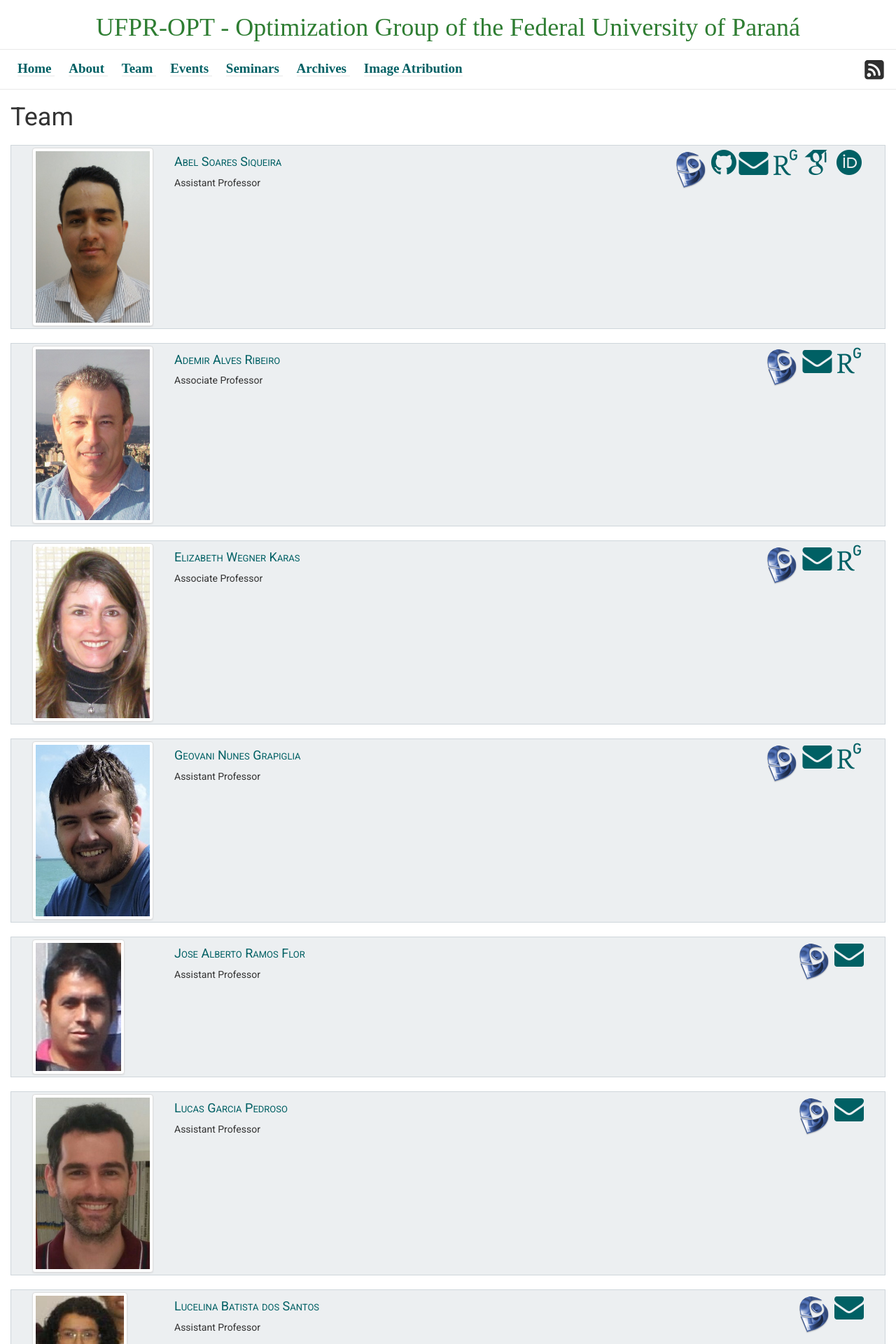
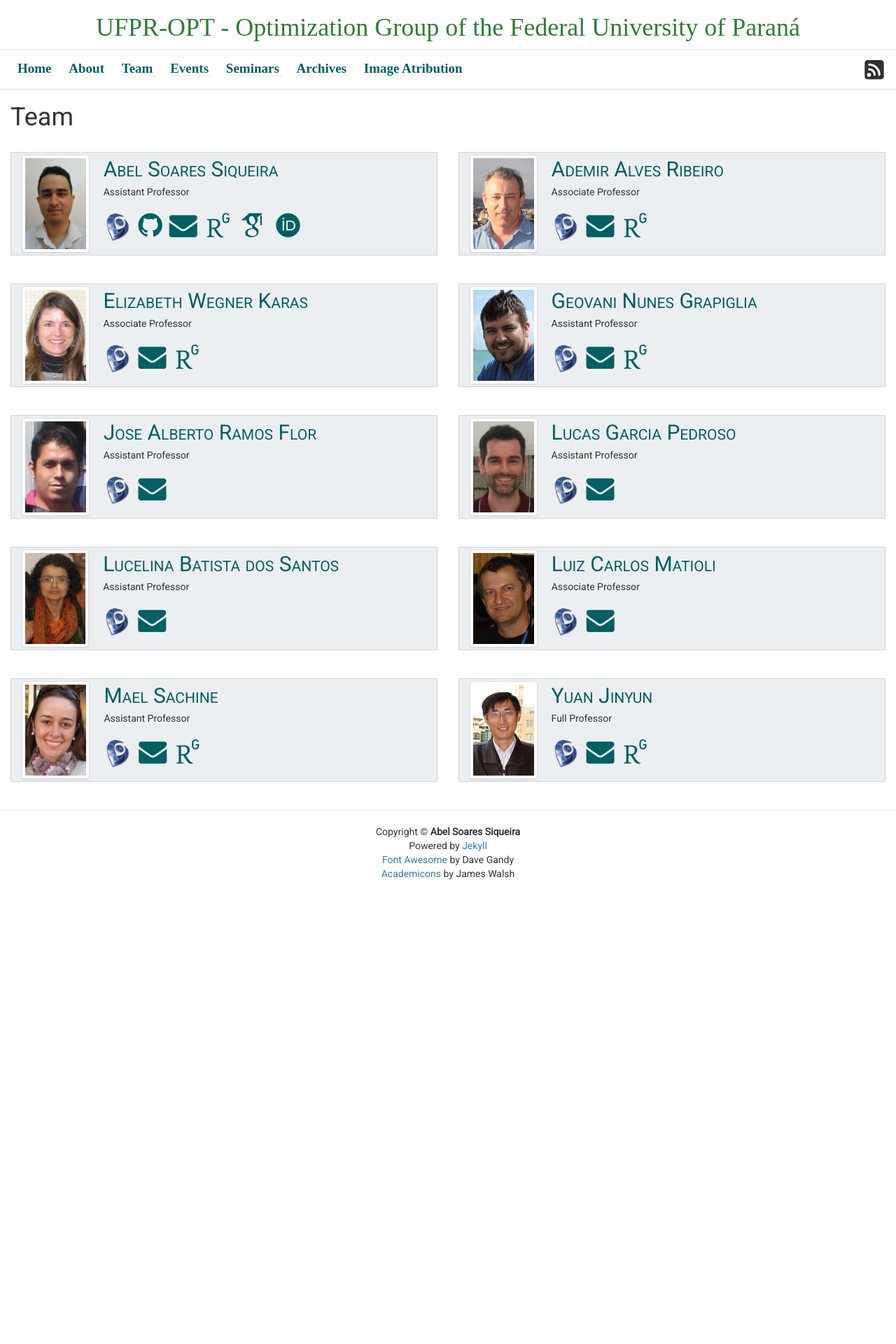
Before and after one commit to ufpr-pde/ufpr-opt.github.io, a Jekyll site: the page built from c_team.md, in a window 1280 px wide. Shown: the top 1920 px of the page at 70% size. Built offline with Jekyll 4.4.1, drawn with Linux system fonts in a browser that asks for light colours; some web fonts are replaced; after the commit the page ends 1258 px from its top, so only the background shows below that; some of the changed text lies outside the part shown.

Commit message:
Update team page

```diff
--- a/_includes/footer.html
+++ b/_includes/footer.html
@@ -3,9 +3,7 @@
   <div class="col-xs-12 text-center">
 
     Copyright &copy; <strong>Abel Soares Siqueira</strong><br>
-    Powered by <a href="https://github.com/jekyll/jekyll">Jekyll</a> on GitHub<br>
-    Based on Theme <a href="https://github.com/yulijia/freshman21/">Freshman21</a><br>
-    designed by <a href="http://yulijia.net">Lijia Yu</a><br>
+    Powered by <a href="https://github.com/jekyll/jekyll">Jekyll</a><br>
     <a href="http://fontawesome.io">Font Awesome</a> by Dave Gandy<br>
     <a href="https://jpswalsh.github.io/academicons/">Academicons</a> by
     James Walsh
--- a/_sass/_base.scss
+++ b/_sass/_base.scss
@@ -1,3 +1,8 @@
+.card-team-name {
+  font-size: 30px;
+  font-variant: small-caps;
+}
+
 .next-seminar {
   h3 {
     font-variant: small-caps;
@@ -97,6 +102,29 @@
     padding: 0px 10px;
     color: $grey-color;
   }
+  img {
+    height: 40px;
+    @media screen and (max-width: 768px) {
+      height: 30px;
+    }
+  }
+  .photo {
+    height: 140px;
+    @media screen and (max-width: 768px) {
+      height: 100px;
+    }
+    margin-right: 10px;
+    @media screen and (max-width: 768px) {
+      margin-right: 5px;
+    }
+  }
+}
+
+.icons {
+  font-size: 40px;
+  @media screen and (max-width: 768px) {
+    font-size: 30px;
+  }
 }
 
 footer {
--- a/c_team.md
+++ b/c_team.md
@@ -4,52 +4,60 @@ title: Team
 permalink: /team/
 ---
 
+<div class="row">
+
 {% assign team = site.data.team | sort: 'fullname' %}
 {% for p in team %}
+<div class="col-md-6 col-xs-12">
 <div class="card container-fluid">
 
-  <div class="col-xs-4 col-md-2">
-  <div class="pull-left">
+  <div class="photo pull-left">
     {% if p.site %}<a href="{{ p.site }}">{% endif %}
       <img class="photo img-thumbnail" src="{{ site.baseurl }}/images/{{ p.key }}.jpg" alt="{{ p.fullname }}">
     {% if p.site %}</a>{% endif %}
   </div>
+  <div class="text-left">
+  <!--
+  <div class="col-xs-4 text-right team-info-logo">
+  -->
+  <span class="card-team-name">
+    <a href="{{ site.baseurl }}/team/{{ p.key }}.html"> {{ p.fullname }} </a>
+  </span>
+  <p class="hidden-xs"> {{ p.rank }} Professor </p>
+
+  <div class="icons">
+  <a href="{{ p.lattes }}">
+    <img src="{{ site.baseurl }}/images/lattes.png" alt="Lattes" title="Lattes">
+  </a>
+  {% if p.github %}
+  <a href="http://github.com/{{ p.github }}">
+    <i class="fa fa-github"></i>
+  </a>
+  {% endif %}
+  {% if p.email %}
+  <a href="mailto:{{ p.email }}">
+    <i class="fa fa-envelope"></i>
+  </a>
+  {% endif %}
+  {% if p.rgate %}
+  <a href="https://www.researchgate.net/profile/{{ p.rgate }}">
+    <i class="ai ai-researchgate"></i>
+  </a>
+  {% endif %}
+  {% if p.scholar %}
+  <a href="https://scholar.google.com.br/citations?user={{ p.scholar }}">
+    <i class="ai ai-google-scholar"></i>
+  </a>
+  {% endif %}
+  {% if p.orcid %}
+  <a href="https://orcid.org/{{ p.orcid }}">
+    <i class="ai ai-orcid"></i>
+  </a>
+  {% endif %}
   </div>
-  <div class="col-xs-4 col-md-6">
-  <h4> <a href="{{ site.baseurl }}/team/{{ p.key }}.html"> {{ p.fullname }} </a> </h4>
-  <p> {{ p.rank }} Professor </p>
   </div>
-
-  <div class="col-xs-4 text-right team-info-logo">
-    <a href="{{ p.lattes }}">
-      <img src="{{ site.baseurl }}/images/lattes.png" alt="Lattes" title="Lattes">
-    </a>
-    {% if p.github %}
-    <a href="http://github.com/{{ p.github }}">
-      <i class="fa fa-github fa-3x"></i>
-    </a>
-    {% endif %}
-    {% if p.email %}
-    <a href="mailto:{{ p.email }}">
-      <i class="fa fa-envelope fa-3x"></i>
-    </a>
-    {% endif %}
-    {% if p.rgate %}
-    <a href="https://www.researchgate.net/profile/{{ p.rgate }}">
-      <i class="ai ai-researchgate ai-3x"></i>
-    </a>
-    {% endif %}
-    {% if p.scholar %}
-    <a href="https://scholar.google.com.br/citations?user={{ p.scholar }}">
-      <i class="ai ai-google-scholar ai-3x"></i>
-    </a>
-    {% endif %}
-    {% if p.orcid %}
-    <a href="https://orcid.org/{{ p.orcid }}">
-      <i class="ai ai-orcid ai-3x"></i>
-    </a>
-    {% endif %}
-  </div>
-  <div style="clear: both;"></div>
+</div>
 </div>
 {% endfor %}
+
+</div>
```
